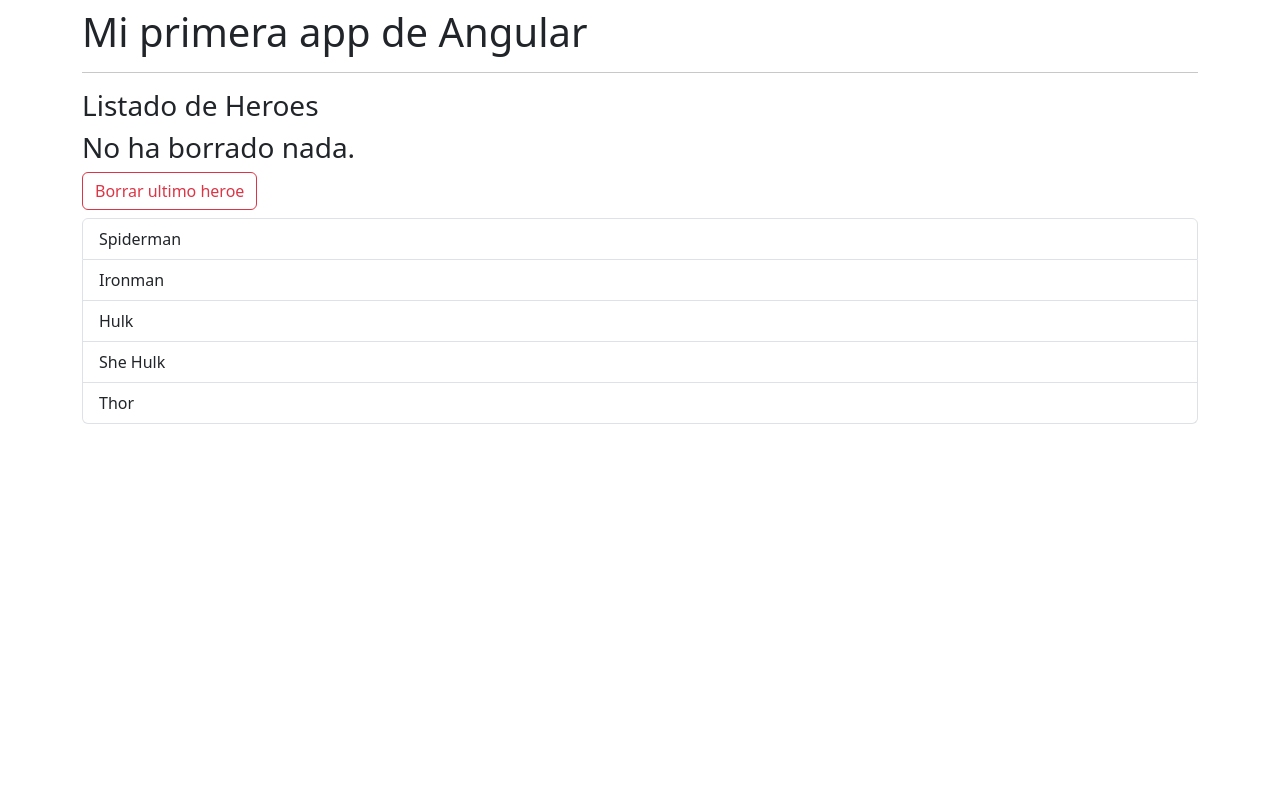
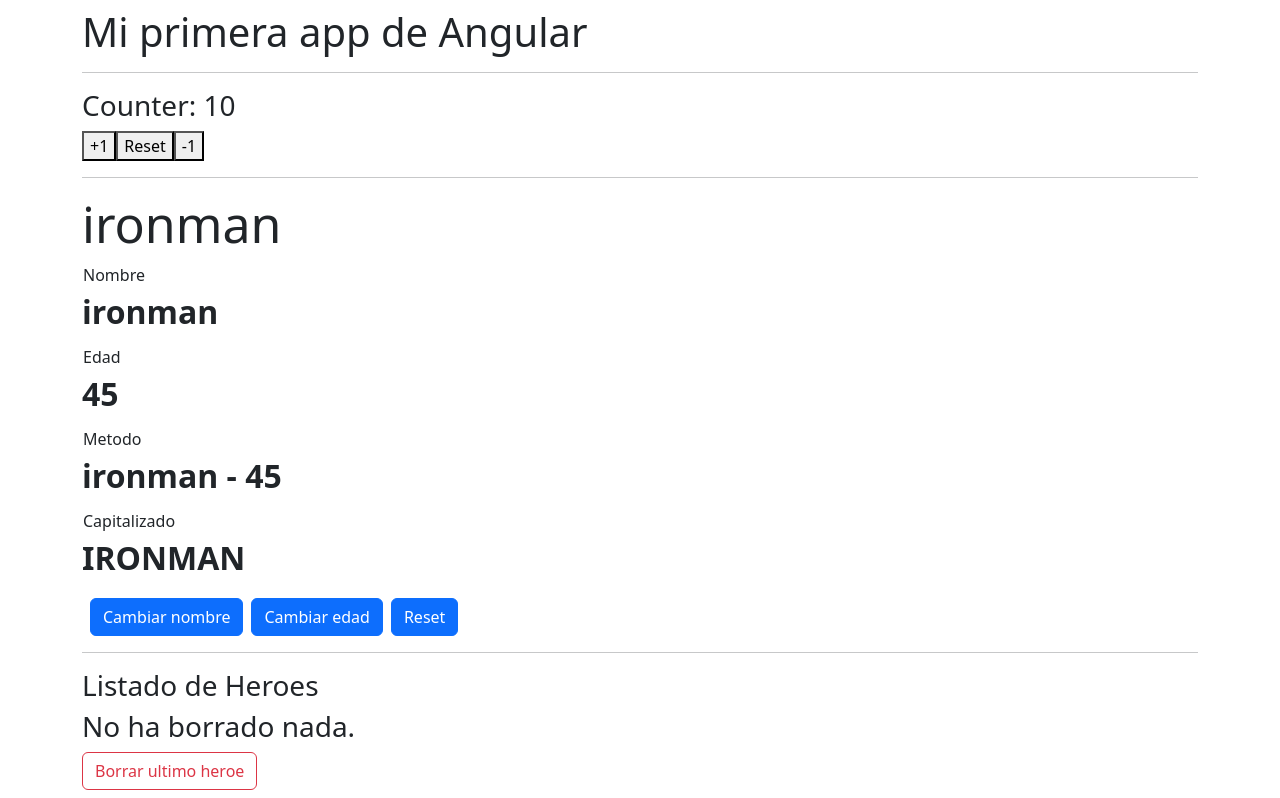
Before and after one commit to CrixL94/BasesAngular, an Angular app: page / in a window 1280 px wide. Shown: the top 798 px of the page. Built offline with nearby package versions, Linux system fonts and the light colour scheme.

Commit message:
+ Modulos

```diff
--- a/src/app/app.component.html
+++ b/src/app/app.component.html
@@ -1,12 +1,12 @@
 <h1>{{title}}</h1>
 
-<!-- <hr>
+<hr>
 
-<app-counter></app-counter> -->
+<app-counter></app-counter>
 
-<!-- <hr>
+ <hr>
 
-<app-heroes-hero></app-heroes-hero> -->
+<app-heroes-hero></app-heroes-hero>
 
 <hr>
 
```
Also changed, not shown: src/app/app.module.ts (+8 -7 lines), src/app/counter/counter.module.ts (added, +8 -0 lines), src/app/heroes/heroes.module.ts (added, +12 -0 lines), src/app/counter/components/counter/counter.component.ts (renamed from src/app/counter/counter.component.ts).
